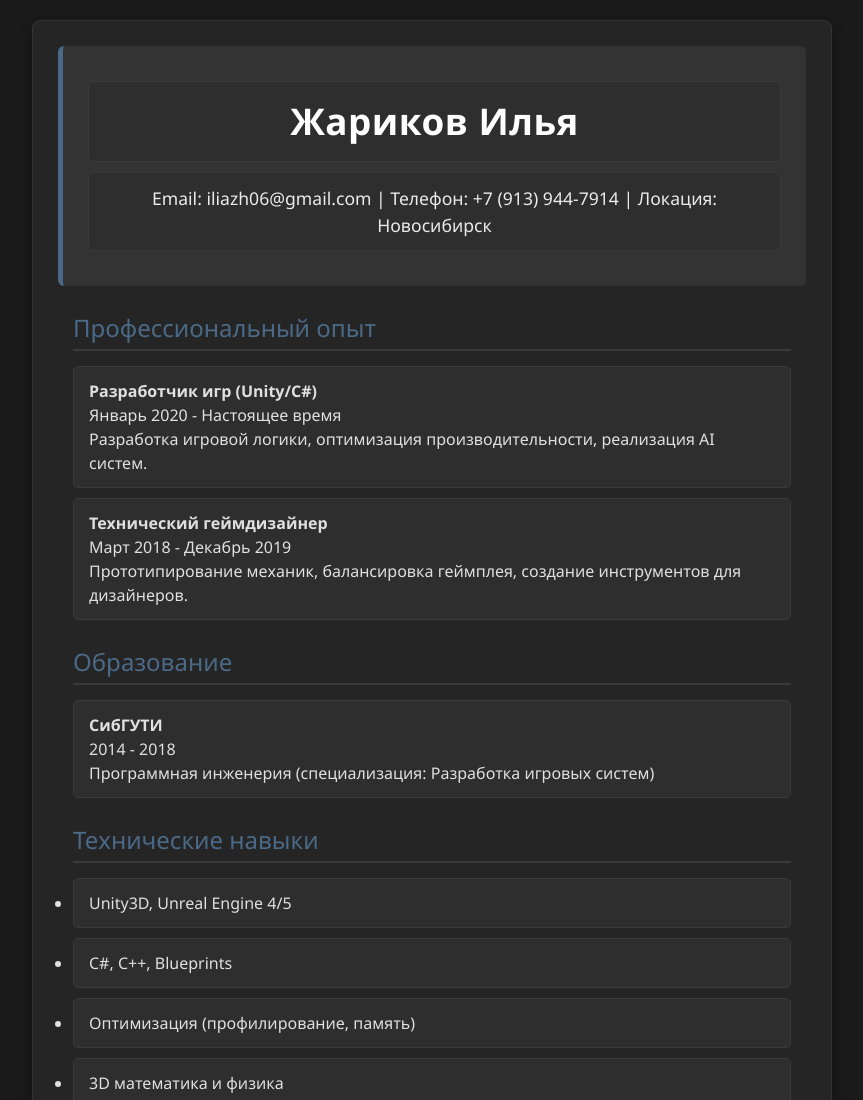
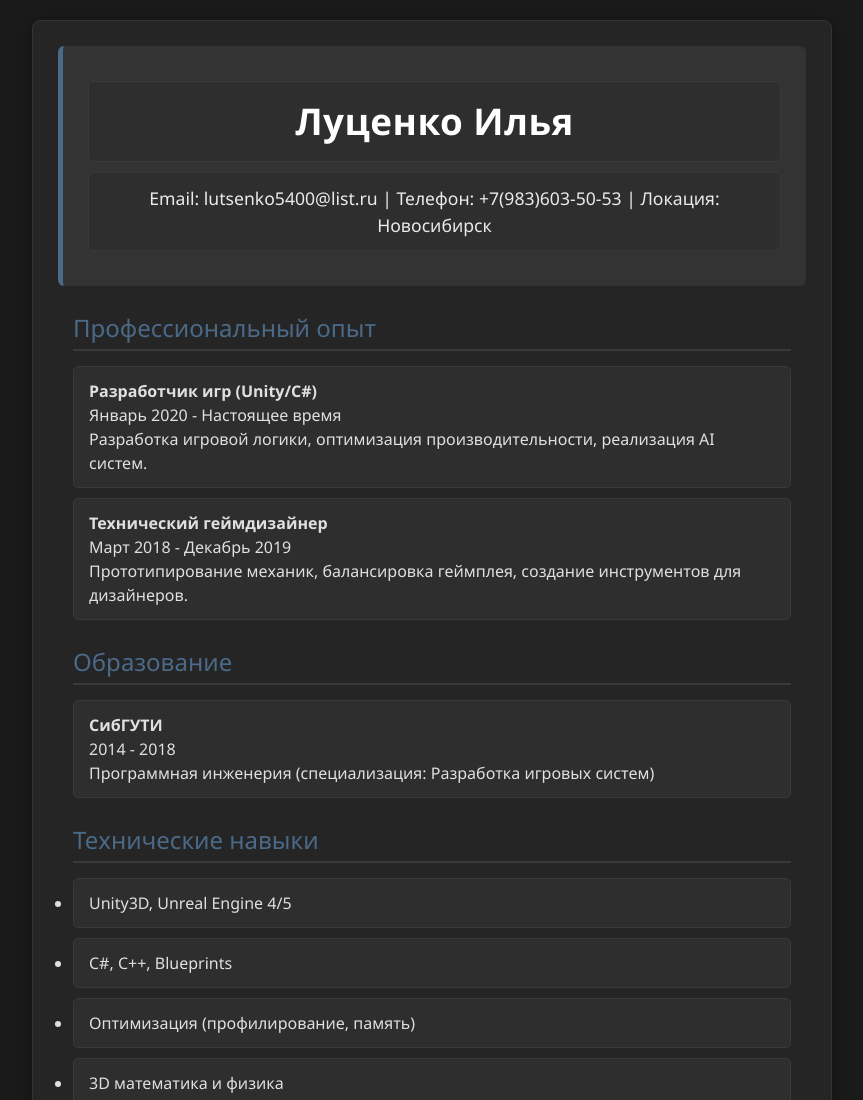
Before and after one commit to iliyagitH/iliyagitH.github.io, a plain HTML site: page index.html in a window 1280 px wide. Shown: the top 1100 px of the page, without its empty margins (208-1071 px from the left). Drawn offline with Linux system fonts and the light colour scheme.

Commit message:
Update index.html

```diff
--- a/index.html
+++ b/index.html
@@ -9,8 +9,8 @@
 <body>
     <div class="resume-container" id="resume">
         <div class="header">
-            <h1 class="editable" data-key="name">Жариков Илья</h1>
-            <p class="editable" data-key="contact">Email: iliazh06@gmail.com | Телефон: +7 (913) 944-7914 | Локация: Новосибирск</p>
+            <h1 class="editable" data-key="name">Луценко Илья</h1>
+            <p class="editable" data-key="contact">Email: lutsenko5400@list.ru | Телефон: +7(983)603-50-53 | Локация: Новосибирск</p>
         </div>
 
         <div class="section">
```
